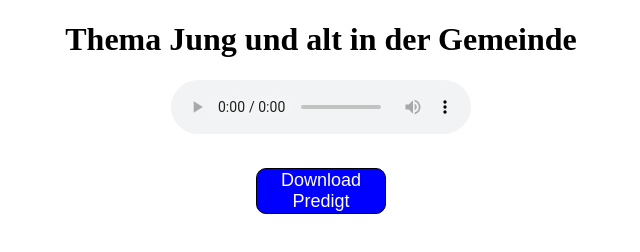
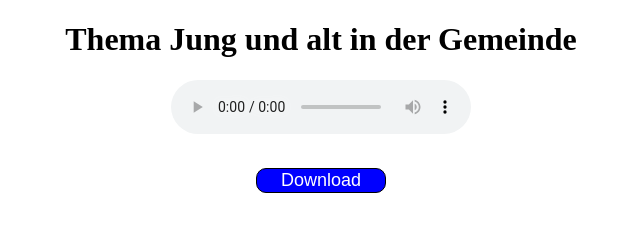
Before and after one commit to dyckdavid/mennonitengemeinde-audio, a plain HTML site: page index.html in a window 1280 px wide. Shown: the whole page, without its empty margins (319-959 px from the left). Drawn offline with Linux system fonts and the light colour scheme.

Commit message:
download change

```diff
--- a/index.html
+++ b/index.html
@@ -20,7 +20,7 @@ Your browser does not support the audio element.
     </div>
     <div>
         <center>
-            <a href="../../predigten/jungundaltindergemeinde.mp3" download=""><button class="download__button__home">Download Predigt</button></a>
+            <a href="../../predigten/jungundaltindergemeinde.mp3" download=""><button class="download__button__home">Download</button></a>
         </center>
     </div>
 </body>
```
